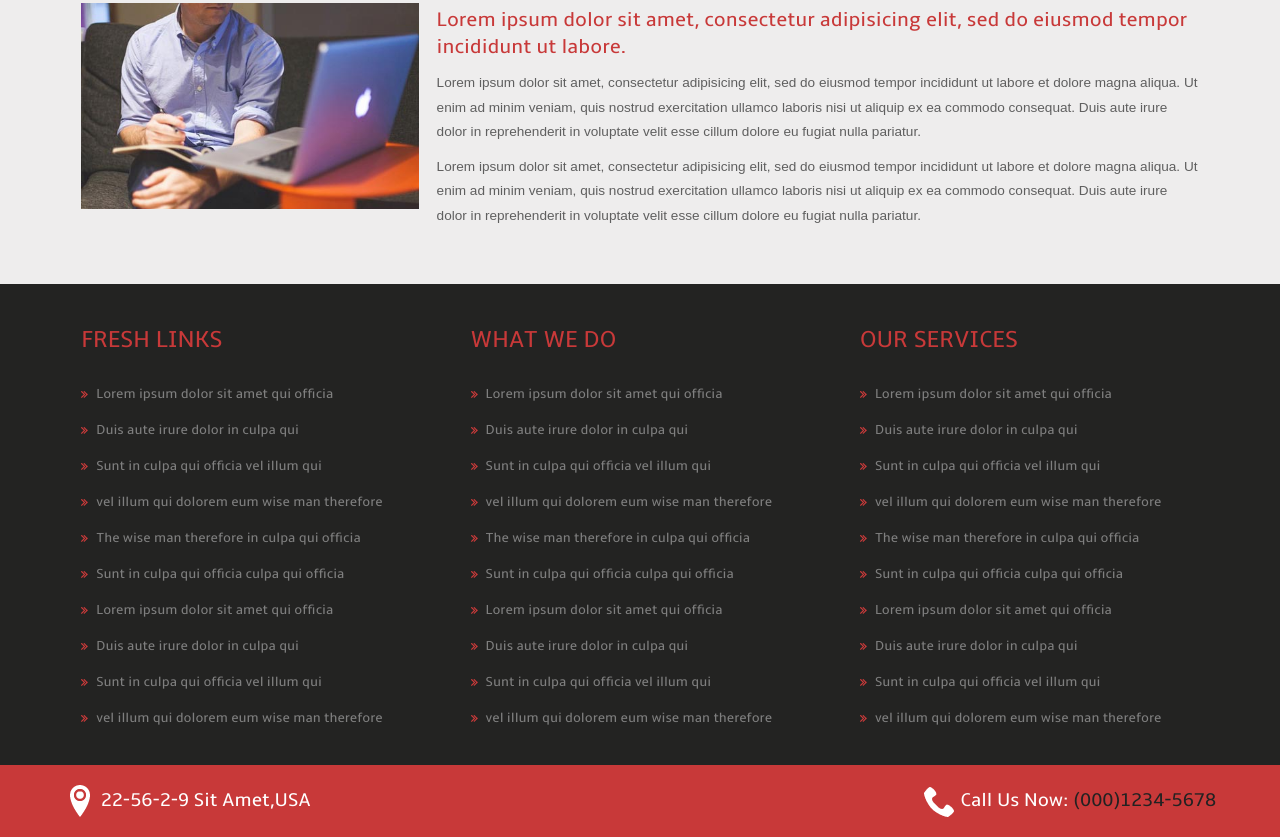
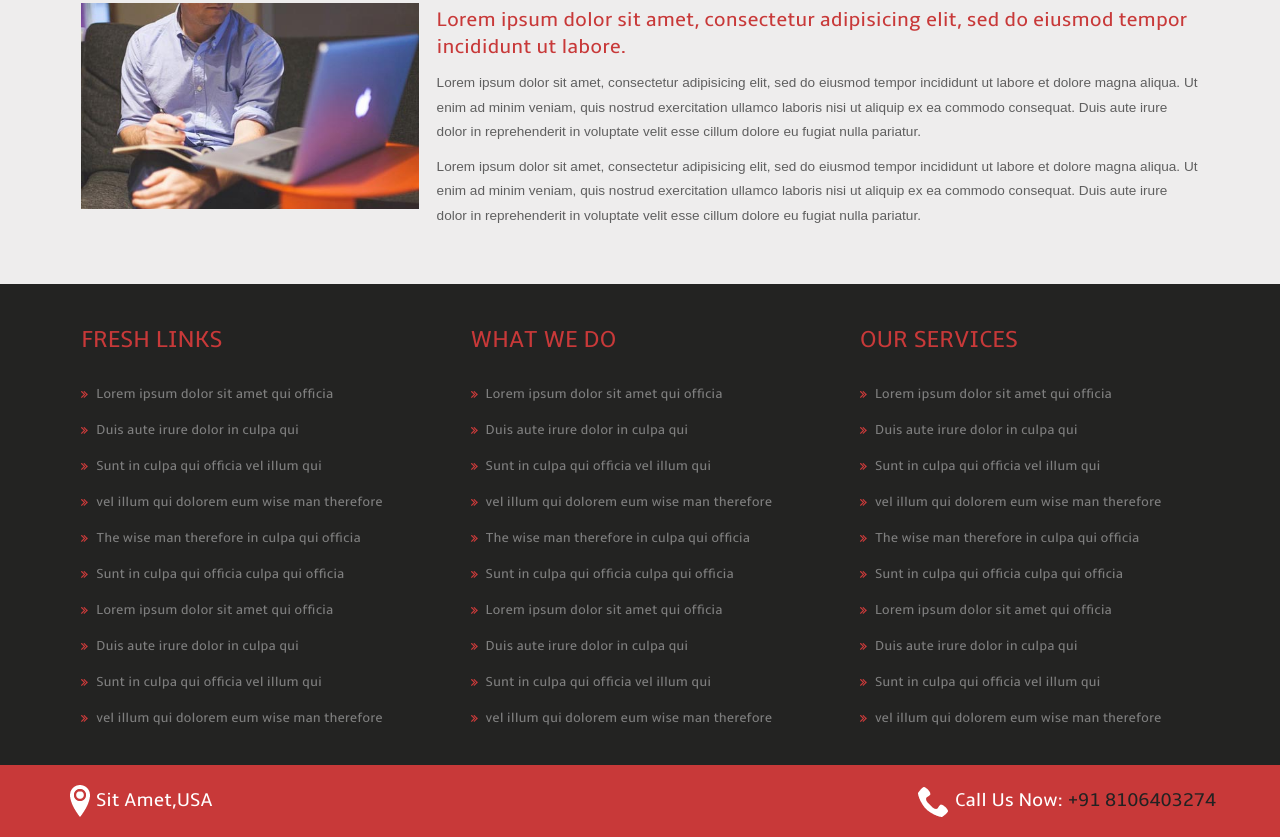
Before and after one commit to tavvabalu/Global-Ideas, a plain HTML site: page about.html in a window 1280 px wide. Shown: the part 375-1212 px from the top of the page. Drawn offline with Linux system fonts and the light colour scheme.

Commit message:
Update about.html

```diff
--- a/about.html
+++ b/about.html
@@ -102,7 +102,7 @@
     </div>
       <div class="footer">
 			<div class="wrap">
-			  <p class="address"><img src="images/location.png" alt="" /> 22-56-2-9 Sit Amet,USA</p> <p class="phone"><img src="images/phone.png" alt="" /> Call Us Now: <span>(000)1234-5678</span></p>
+			  <p class="address"><img src="images/location.png" alt="" />Sit Amet,USA</p> <p class="phone"><img src="images/phone.png" alt="" /> Call Us Now: <span>+91 8106403274</span></p>
 		      <div class="clear"></div>
 		</div>
 	  </div>
```
